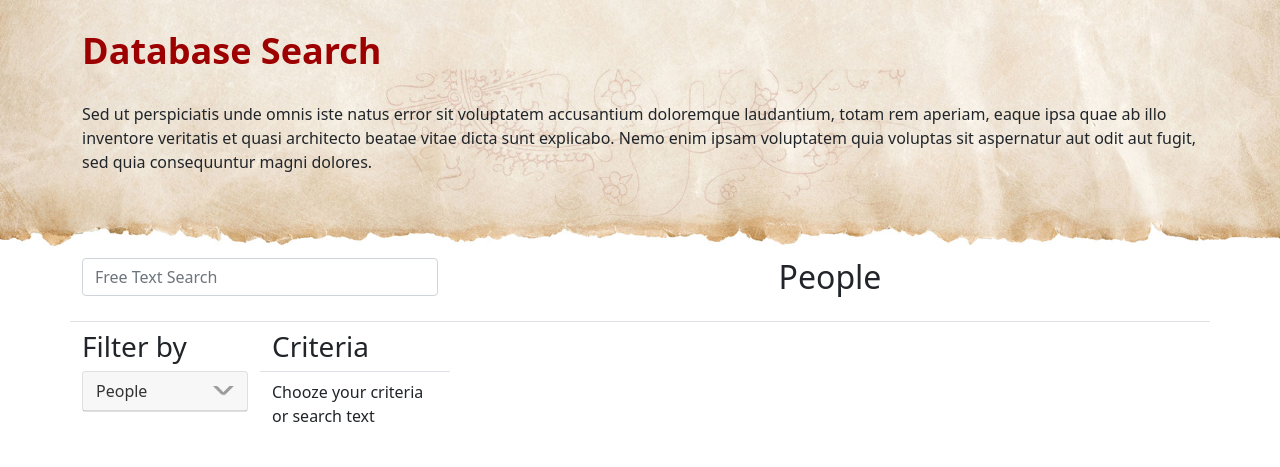
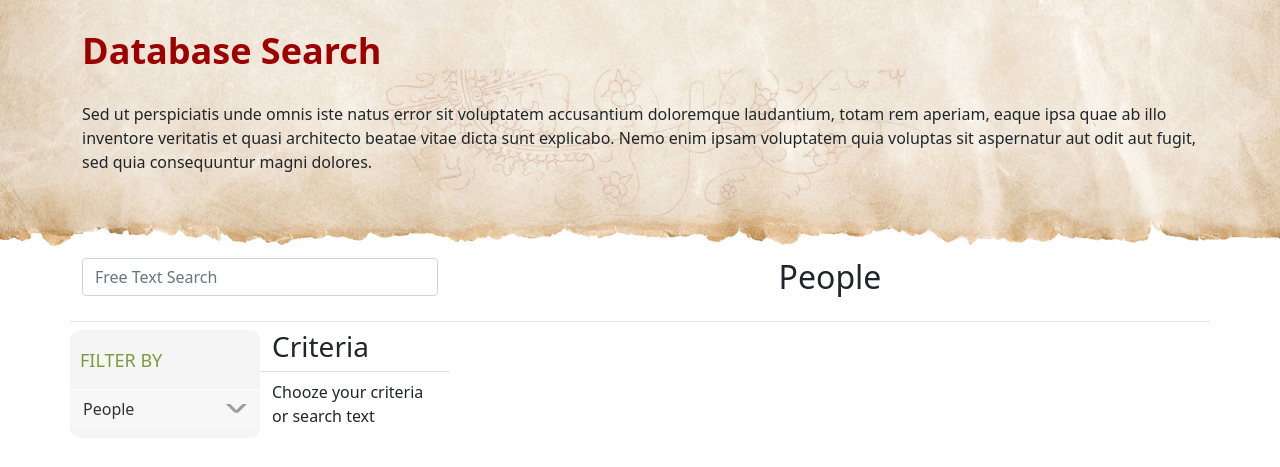
Before and after one commit to miiihaaas/Femiber, a Flask app: page / in a window 1280 px wide. Shown: the part 144-611 px from the top of the page. Run offline with Flask 3, Linux system fonts and the light colour scheme; some libraries are stand-ins or nearby versions.

Commit message:
Miki-1-4

```diff
--- a/femiber/static/femiber.css
+++ b/femiber/static/femiber.css
@@ -13,3 +13,12 @@ nav.navbar .navbar-nav .nav-link.active:after, nav.navbar .navbar-nav .nav-link:
 .filterby span.btn.btn-link { display: flex; justify-content: space-between; align-items: center; text-align: left; text-decoration: none; color: #333333 }
 .arrow { transition: transform 0.3s ease; }
 .collapsed .arrow { transform: rotateX(180deg);height: fit-content; }
+.filter-box { background-color: #f5f5f5; border-radius: 10px;/*height: fit-content;*/ padding: 10px 0; }
+.filter-box h3 { color: #809a3b; font-size: 18px; text-transform: uppercase; padding:10px; }
+.filterby .card { border: 0; }
+.filterby .card .card-header { border: 0; border-top: 1px solid #fff; }
+.filterby .btn.btn-link:not(.collapsed) { background-color: #e9e9e9; }
+.filterby table { margin: 10px 0; }
+.filterby label { margin-bottom: 0; }
+.filterby table td { border: 0; padding: 0 10px; }
+.filterby .card-body { padding: 0; }
```
